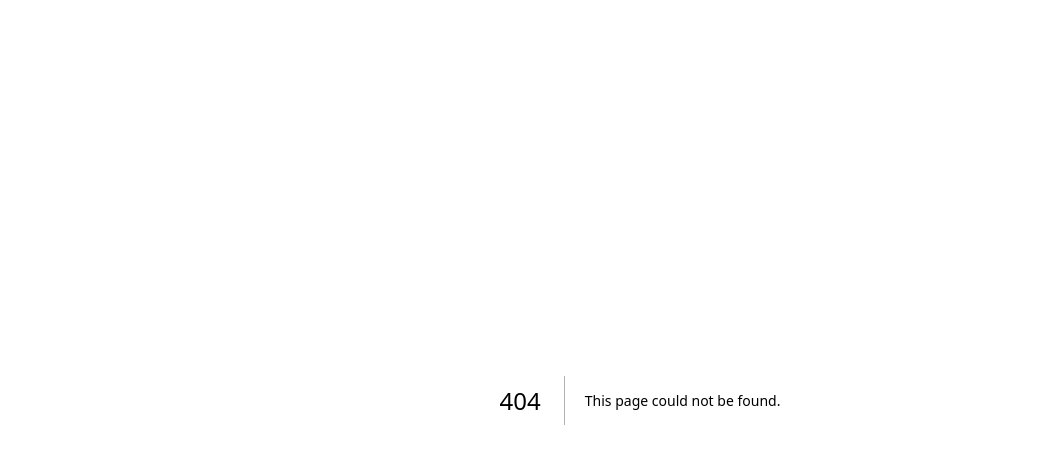
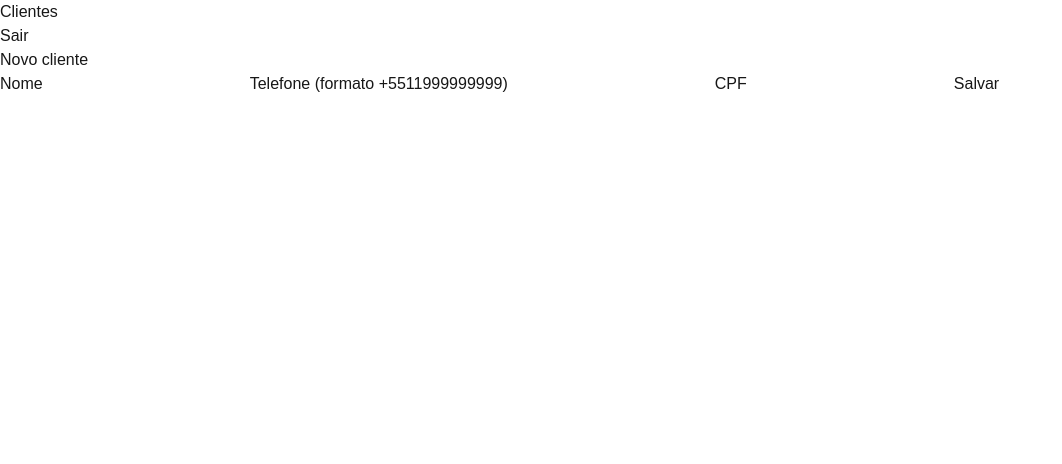
Before and after one commit to fagnergms/iaadv, a Next.js app: page /clientes/novo in a window 1280 px wide. Before the commit this address had no page. Shown: the top 464 px of the page, without its empty margins (0-1062 px from the left). Built offline with nearby package versions, Linux system fonts and the light colour scheme; no server answers; sample sign-in values are in the browser's storage.

Commit message:
feat: add new cliente form page

```diff
--- /dev/null
+++ b/src/app/(dashboard)/clientes/novo/page.tsx
@@ -0,0 +1,32 @@
+"use client";
+
+import { useActionState } from "react";
+import { createClienteAction } from "@/app/actions/clientes";
+
+export default function NovoClientePage() {
+  const [state, formAction, pending] = useActionState(createClienteAction, {});
+
+  return (
+    <div>
+      <h1>Novo cliente</h1>
+      <form action={formAction}>
+        <label>
+          Nome
+          <input name="nome" required />
+        </label>
+        <label>
+          Telefone (formato +5511999999999)
+          <input name="telefone" required />
+        </label>
+        <label>
+          CPF
+          <input name="cpf" required />
+        </label>
+        {state?.error && <p role="alert">{state.error}</p>}
+        <button type="submit" disabled={pending}>
+          {pending ? "Salvando..." : "Salvar"}
+        </button>
+      </form>
+    </div>
+  );
+}
```
